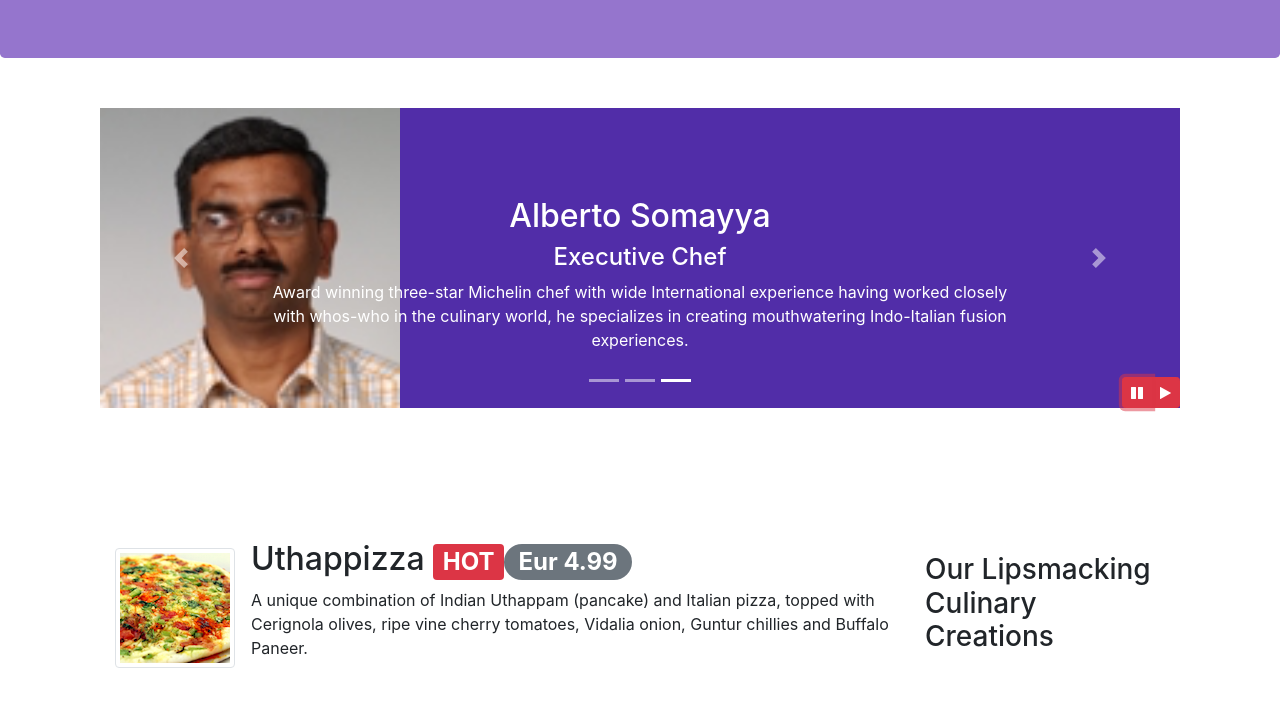
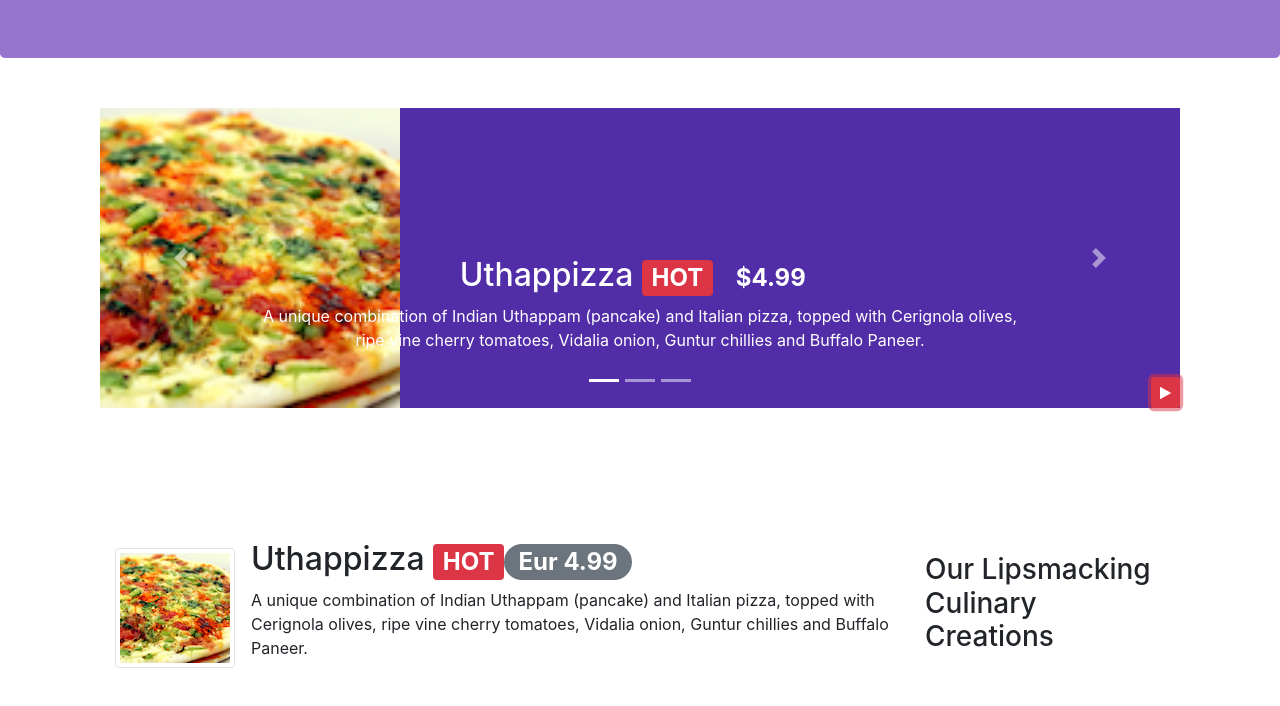
Before and after one commit to giusecagliari/git-test, a website: page index.html in a window 1280 px wide. Both pictures are taken after a click on the button 1137 px from the left and 618 px from the top of the page. Shown: the part 226-932 px from the top of the page. Drawn offline with nearby package versions, Linux system fonts and the light colour scheme.

Commit message:
More Bootstrap JQuery

```diff
--- a/index.html
+++ b/index.html
@@ -165,14 +165,14 @@
                         <span class="carousel-control-next-icon"></span>
                         </a>
                     </div>
-                    <div class="btn-group" id="carouselButton">
-                        <button class="btn btn-danger btn-sm" id="carousel-pause">
+                    <!--<div class="btn-group" id="carouselButton">-->
+                        <button class="btn btn-danger btn-sm" id="carouselButton">
                             <span class="fa fa-pause"></span>
                         </button>
-                        <button class="btn btn-danger btn-sm" id="carousel-play">
-                            <span class="fa fa-play"></span>
-                        </button>
-                    </div>
+                        <!--<button class="btn btn-danger btn-sm" id="carousel-play">-->
+                            <!--<span class="fa fa-play"></span>-->
+                        <!--</button>-->
+                    <!--</div>-->
                 </div>
 
 
@@ -387,14 +387,17 @@
     <!--</script>-->
 
     <script>
-        $(document).ready(function(){
-            $("#mycarousel").carousel( { interval: 2000 } );
-            $("#carousel-pause").click(function(){
+        $("#carouselButton").click(function(){
+            if ($("#carouselButton").children("span").hasClass('fa-pause')) {
                 $("#mycarousel").carousel('pause');
-            });
-            $("#carousel-play").click(function(){
+                $("#carouselButton").children("span").removeClass('fa-pause');
+                $("#carouselButton").children("span").addClass('fa-play');
+            }
+            else if ($("#carouselButton").children("span").hasClass('fa-play')){
                 $("#mycarousel").carousel('cycle');
-            });
+                $("#carouselButton").children("span").removeClass('fa-play');
+                $("#carouselButton").children("span").addClass('fa-pause');
+            }
         });
     </script>
 </body>
```
